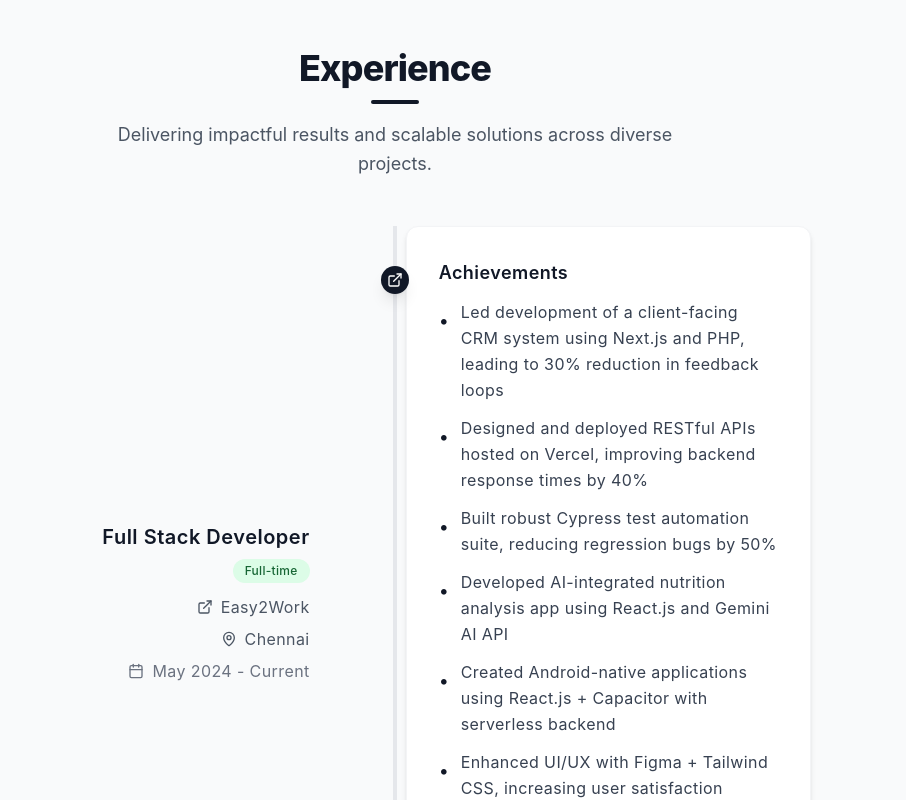
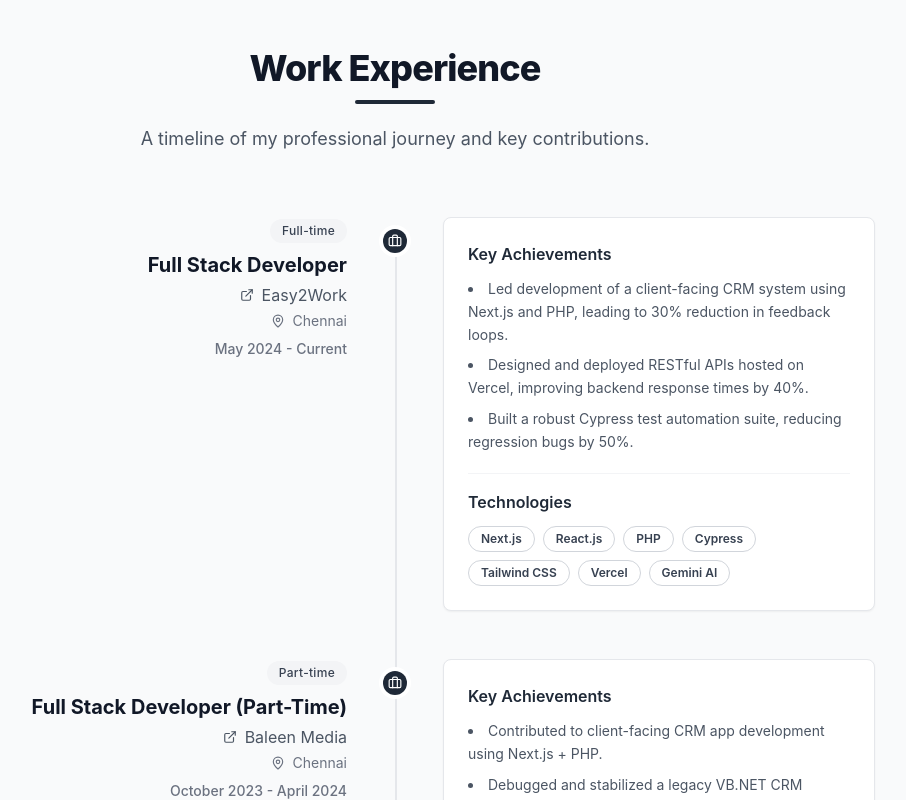
Before and after one commit to Logesh6767/My-Portfolio, a React (Vite) app: page / in a window 1280 px wide. Shown: the part 1660-2460 px from the top of the page, without its empty margins (245-1151 px from the left). Built offline with nearby package versions, Linux system fonts and the light colour scheme.

Commit message:
UI/UX improvements and functionality updates
Changes:
• Added resume download via site
• Removed Projects section (temporarily)
• Enabled clickable contact icons (phone & email)
• Refined Experience section UI for better readability

```diff
--- a/src/App.jsx
+++ b/src/App.jsx
@@ -2,7 +2,6 @@ import Layout from './components/Layout';
 import Hero from './sections/Hero';
 import About from './sections/About';
 import Experience from './sections/Experience';
-import Projects from './sections/Projects';
 import Skills from './sections/Skills';
 import Contact from './sections/Contact';
 
@@ -12,7 +11,6 @@ function App() {
       <Hero />
       <About />
       <Experience />
-      <Projects />
       <Skills />
       <Contact />
     </Layout>
--- a/src/sections/Experience.jsx
+++ b/src/sections/Experience.jsx
@@ -1,5 +1,5 @@
 import { motion } from 'framer-motion';
-import { Calendar, MapPin, ExternalLink } from 'lucide-react';
+import { Calendar, MapPin, ExternalLink, Briefcase } from 'lucide-react';
 
 const Experience = () => {
   const experiences = [
@@ -10,12 +10,9 @@ const Experience = () => {
       period: "May 2024 - Current",
       type: "Full-time",
       achievements: [
-        "Led development of a client-facing CRM system using Next.js and PHP, leading to 30% reduction in feedback loops",
-        "Designed and deployed RESTful APIs hosted on Vercel, improving backend response times by 40%",
-        "Built robust Cypress test automation suite, reducing regression bugs by 50%",
-        "Developed AI-integrated nutrition analysis app using React.js and Gemini AI API",
-        "Created Android-native applications using React.js + Capacitor with serverless backend",
-        "Enhanced UI/UX with Figma + Tailwind CSS, increasing user satisfaction scores by 35%"
+        "Led development of a client-facing CRM system using Next.js and PHP, leading to 30% reduction in feedback loops.",
+        "Designed and deployed RESTful APIs hosted on Vercel, improving backend response times by 40%.",
+        "Built a robust Cypress test automation suite, reducing regression bugs by 50%.",
       ],
       technologies: ["Next.js", "React.js", "PHP", "Cypress", "Tailwind CSS", "Vercel", "Gemini AI"]
     },
@@ -26,106 +23,114 @@ const Experience = () => {
       period: "October 2023 - April 2024",
       type: "Part-time",
       achievements: [
-        "Contributed to client-facing CRM app development using Next.js + PHP",
-        "Debugged and stabilized legacy VB.NET CRM system, resolving 20+ production bugs",
-        "Designed mobile-first UI prototypes in Figma, resulting in 40% boost in user engagement",
-        "Implemented key features and optimized workflows for better performance"
+        "Contributed to client-facing CRM app development using Next.js + PHP.",
+        "Debugged and stabilized a legacy VB.NET CRM system, resolving 20+ production bugs.",
+        "Designed mobile-first UI prototypes in Figma, resulting in a 40% boost in user engagement.",
       ],
       technologies: ["Next.js", "PHP", "VB.NET", "Figma", "CRM Systems"]
     }
   ];
 
-  const containerVariants = {
+  const timelineVariants = {
     hidden: { opacity: 0 },
     visible: {
       opacity: 1,
       transition: {
-        staggerChildren: 0.3
+        staggerChildren: 0.2,
+        delayChildren: 0.1
       }
     }
   };
 
-  const cardVariants = {
+  const itemVariants = {
     hidden: { opacity: 0, y: 50 },
     visible: {
       opacity: 1,
       y: 0,
       transition: {
-        duration: 0.6
+        duration: 0.6,
+        ease: "easeOut"
       }
     }
   };
 
   return (
     <section id="experience" className="py-24 bg-gray-50">
-      <div className="max-w-4xl mx-auto px-4 sm:px-8">
+      <div className="container mx-auto px-4 sm:px-8 max-w-5xl">
         <motion.div
           initial={{ opacity: 0, y: 20 }}
           whileInView={{ opacity: 1, y: 0 }}
           viewport={{ once: true }}
-          transition={{ duration: 0.6 }}
-          className="text-center mb-12"
+          transition={{ duration: 0.6, ease: 'easeOut' }}
+          className="text-center mb-16"
         >
           <h2 className="text-4xl font-extrabold text-gray-900 mb-3 tracking-tight">
-            Experience
+            Work Experience
           </h2>
-          <div className="w-12 h-1 bg-gray-900 mx-auto rounded-full"></div>
-          <p className="text-lg text-gray-600 max-w-xl mx-auto leading-relaxed mt-4 mb-2">
-            Delivering impactful results and scalable solutions across diverse projects.
+          <div className="w-20 h-1 bg-gray-800 mx-auto rounded-full"></div>
+          <p className="text-lg text-gray-600 max-w-2xl mx-auto leading-relaxed mt-5">
+            A timeline of my professional journey and key contributions.
           </p>
         </motion.div>
+
+        <div className="relative">
+          <div className="absolute left-4 md:left-1/2 top-2 h-full w-0.5 bg-gray-200" aria-hidden="true"></div>
+
           <motion.div
-          variants={containerVariants}
+            variants={timelineVariants}
             initial="hidden"
             whileInView="visible"
-          viewport={{ once: true }}
-          className="max-w-4xl mx-auto"
+            viewport={{ once: true, amount: 0.2 }}
+            className="space-y-12"
           >
-          <div className="relative">
-            {/* Center vertical timeline line */}
-            <div className="absolute left-1/2 top-0 -translate-x-1/2 w-1 h-full bg-gray-200"></div>
-            <div className="flex flex-col gap-20">
             {experiences.map((exp, index) => (
               <motion.div
                 key={index}
-                  variants={cardVariants}
-                  className="relative flex flex-col md:flex-row items-stretch min-h-[180px]"
+                variants={itemVariants}
+                className="relative flex items-start group"
               >
-                  {/* Timeline dot centered */}
-                  <div className="absolute left-1/2 top-10 -translate-x-1/2 w-7 h-7 bg-gray-900 rounded-full flex items-center justify-center z-10 shadow-lg">
-                    <ExternalLink size={16} className="text-white" />
-                  </div>
-                  {/* Left side: role, company, location, etc */}
-                  <div className="md:w-1/2 pr-0 md:pr-12 flex flex-col justify-center md:items-end text-right md:text-right mb-10 md:mb-0">
-                    <h4 className="text-xl font-semibold text-gray-900 mb-2 tracking-wide">
-                      {exp.title}
-                    </h4>
-                    <span className={`text-xs font-medium px-3 py-1 rounded-full mb-3 inline-block tracking-wide ${exp.type === 'Full-time' ? 'bg-green-100 text-green-800' : 'bg-blue-100 text-blue-800'}`}>{exp.type}</span>
-                    <div className="flex flex-col gap-2 text-gray-600 text-base tracking-wide">
-                      <span className="flex items-center gap-2 justify-end"><ExternalLink size={16} />{exp.company}</span>
-                      <span className="flex items-center gap-2 justify-end"><MapPin size={16} />{exp.location}</span>
-                      <span className="flex items-center gap-2 justify-end text-gray-500"><Calendar size={16} />{exp.period}</span>
+                <div className="absolute left-4 md:left-1/2 top-2 -translate-x-1/2 bg-white p-1 rounded-full">
+                  <div className="w-6 h-6 bg-gray-800 rounded-full flex items-center justify-center text-white">
+                    <Briefcase size={14} />
                   </div>
                 </div>
-                  {/* Right side: achievements and technologies in a card */}
-                  <div className="md:w-3/5 w-full pl-0 md:pl-12 flex flex-col justify-center">
-                    <div className="bg-white rounded-xl p-8 border border-gray-100 shadow-md w-full max-w-xl md:max-w-full mx-auto">
-                      <div className="mb-4">
-                        <h5 className="text-lg font-semibold text-gray-900 mb-3 tracking-wide">Achievements</h5>
-                        <ul className="space-y-3">
+
+                <div className="w-full flex flex-col md:flex-row items-start gap-x-8">
+                  {/* Meta Info Block (always left) */}
+                  <div className="w-full md:w-1/2 flex md:justify-end">
+                    <div className="md:max-w-sm w-full pl-12 md:pr-8 md:pl-0 md:text-right">
+                      <span className="text-xs font-medium px-3 py-1 rounded-full mb-2 inline-block tracking-wide bg-gray-100 text-gray-700">
+                        {exp.type}
+                      </span>
+                      <h3 className="text-xl font-bold text-gray-900">{exp.title}</h3>
+                      <div className="flex items-center gap-2 mt-1 text-gray-600 md:justify-end">
+                        <ExternalLink size={14} /> {exp.company}
+                      </div>
+                      <div className="flex items-center gap-2 text-sm text-gray-500 mt-1 md:justify-end">
+                        <MapPin size={14} /> {exp.location}
+                      </div>
+                      <p className="text-sm font-medium text-gray-500 mt-2">
+                        {exp.period}
+                      </p>
+                    </div>
+                  </div>
+                  {/* Card Block (always right) */}
+                  <div className="w-full md:w-1/2 flex md:justify-start">
+                    <div className="bg-white rounded-lg p-6 border border-gray-200 shadow-sm hover:shadow-lg hover:scale-[1.01] transition-all duration-300 w-full ml-12 md:ml-8">
+                      <h4 className="text-md font-semibold text-gray-800 mb-3">Key Achievements</h4>
+                      <ul className="space-y-2 list-disc list-inside text-gray-600 text-sm leading-relaxed">
                         {exp.achievements.map((achievement, idx) => (
-                            <li key={idx} className="flex items-start gap-3">
-                              <span className="mt-2 text-gray-900 text-lg">&bull;</span>
-                              <span className="text-gray-700 text-base leading-relaxed tracking-wide">{achievement}</span>
-                            </li>
+                          <li key={idx}>{achievement}</li>
                         ))}
                       </ul>
-                      </div>
-                      <div>
-                        <h5 className="text-lg font-semibold text-gray-900 mb-2 tracking-wide">Technologies</h5>
-                        <div className="flex flex-wrap gap-3">
+                      <div className="mt-5 pt-4 border-t border-gray-100">
+                        <h5 className="text-md font-semibold text-gray-800 mb-3">Technologies</h5>
+                        <div className="flex flex-wrap gap-2">
                           {exp.technologies.map((tech, idx) => (
-                            <span key={idx} className="px-3 py-1 bg-gray-100 text-gray-700 rounded-full text-sm font-medium hover:bg-gray-200 transition-colors duration-200 tracking-wide">
+                            <span
+                              key={idx}
+                              className="px-3 py-1 bg-white text-gray-700 border border-gray-300 rounded-full text-xs font-semibold hover:bg-gray-100 transition-colors duration-200 cursor-default"
+                            >
                               {tech}
                             </span>
                           ))}
@@ -133,11 +138,11 @@ const Experience = () => {
                       </div>
                     </div>
                   </div>
+                </div>
               </motion.div>
             ))}
+          </motion.div>
         </div>
-          </div>
-        </motion.div>
       </div>
     </section>
   );
--- a/src/sections/Hero.jsx
+++ b/src/sections/Hero.jsx
@@ -65,7 +65,9 @@ const Hero = () => {
             className="flex flex-col sm:flex-row justify-center items-center space-y-4 sm:space-y-0 sm:space-x-6 mb-16"
           >
             <motion.a
-              href="#contact"
+              href="https://mail.google.com/mail/?view=cm&fs=1&to=logeshwaranvelmurugan@gmail.com"
+              target="_blank"
+              rel="noopener noreferrer"
               whileHover={{ scale: 1.05 }}
               whileTap={{ scale: 0.95 }}
               className="bg-gray-900 text-white px-8 py-3 rounded-lg font-medium flex items-center space-x-2 hover:bg-gray-800 transition-colors duration-200"
@@ -74,14 +76,16 @@ const Hero = () => {
               <span>Get In Touch</span>
             </motion.a>
 
-            <motion.button
+            <motion.a
+              href="/assets/Logeshwaran V Full Stack Developer.pdf"
+              download
               whileHover={{ scale: 1.05 }}
               whileTap={{ scale: 0.95 }}
               className="border-2 border-gray-300 text-gray-700 px-8 py-3 rounded-lg font-medium flex items-center space-x-2 hover:border-gray-900 hover:text-gray-900 transition-colors duration-200"
             >
               <Download size={20} />
               <span>Download Resume</span>
-            </motion.button>
+            </motion.a>
           </motion.div>
 
           {/* Contact info */}
@@ -101,7 +105,9 @@ const Hero = () => {
             </motion.a>
 
             <motion.a
-              href="mailto:logeshwaranvelmurugan@gmail.com"
+              href="https://mail.google.com/mail/?view=cm&fs=1&to=logeshwaranvelmurugan@gmail.com"
+              target="_blank"
+              rel="noopener noreferrer"
               whileHover={{ scale: 1.05 }}
               className="flex items-center space-x-2 hover:text-gray-900 transition-colors duration-200"
             >
--- a/src/sections/Skills.jsx
+++ b/src/sections/Skills.jsx
@@ -98,7 +98,7 @@ const Skills = () => {
   };
 
   return (
-    <section id="skills" className="py-20 bg-gray-50">
+    <section id="skills" className="py-20 bg-white">
       <div className="max-w-7xl mx-auto px-4 sm:px-6 lg:px-8">
         <motion.div
           initial={{ opacity: 0, y: 20 }}
```
Also changed, not shown: src/sections/Contact.jsx (+22 -13 lines), 1 other file (tests, documents, lock files or other folders). Lines whose indentation alone changed are shown as unchanged.
